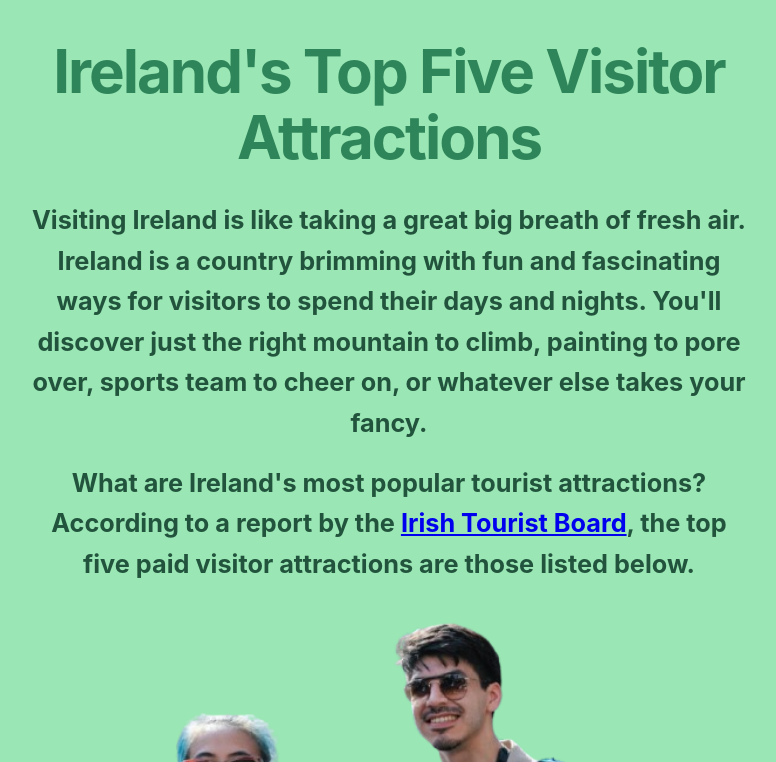
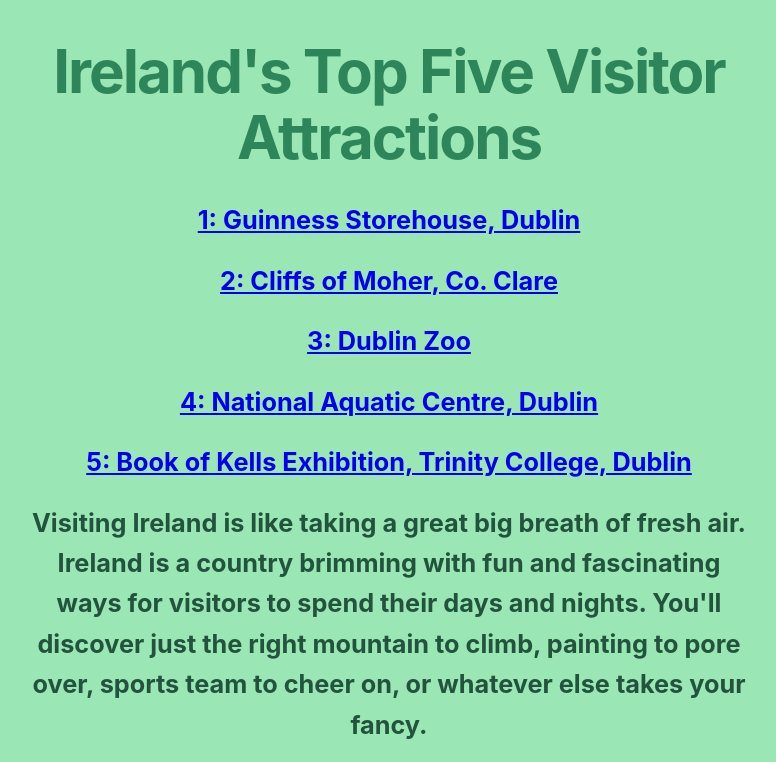
Before and after one commit to ferdnandow/ferdnandow.github.io, a plain HTML site: page exercises/page-5.html in a window 1280 px wide. Shown: the top 762 px of the page, without its empty margins (251-1027 px from the left). Drawn offline with Linux system fonts and the light colour scheme.

Commit message:
Working-with-Hyperlinks

```diff
--- a/exercises/page-5.html
+++ b/exercises/page-5.html
@@ -4,10 +4,8 @@
   <meta charset="utf-8">
   <meta name="viewport" content="width=device-width, initial-scale=1.0">
   <meta http-equiv="X-UA-Compatible" content="IE=edge">
-
   <title>Ireland's Top Five Visitor Attractions</title>
   <meta name="description" content="The country's most popular atractions for visitors, according to the Irish Tourist Board.">
-
   <link rel="stylesheet" href="assets/css/style-5.css">
 
 
@@ -20,11 +18,15 @@
 
 </head>
 
-<body>
+<body id="top-of-page">
 
 <header>
     <h1>Ireland's Top Five Visitor Attractions</h1>
-
+<p><a href="#guinness">1: Guinness Storehouse, Dublin</a></p>
+<p><a href="#cliffs-of-moher">2: Cliffs of Moher, Co. Clare</a></p>
+<p><a href="#dublin-zoo">3: Dublin Zoo</a></p>
+<p><a href="#aquatic-centre">4: National Aquatic Centre, Dublin</a></p>
+<p><a href="#kells-tcd">5: Book of Kells Exhibition, Trinity College, Dublin</a></p>
     <p>Visiting Ireland is like taking a great big breath of fresh air. Ireland is a country brimming with fun and fascinating ways for visitors to spend their days and nights. You'll discover just the right mountain to climb, painting to pore over, sports team to cheer on, or whatever else takes your fancy.</p>
 
     <p>What are Ireland's most popular tourist attractions? According to a report by the <a href="https://www.discoverireland.ie/">Irish Tourist Board</a>, the top five paid visitor attractions are those listed below.</p>
@@ -39,46 +41,48 @@
 
     <h2>Guinness Storehouse, Dublin</h2>
     <img src="assets/img/guinness-storehouse.jpg" alt="Guinness Storehouse">
-
+    <h2 id="guinness">Guinness Storehouse, Dublin</h2>
 
     <p>Located at St. James's Gate Brewery, the <a href="https://www.guinness-storehouse.com/en" target="_blank">Guinness Storehouse</a> is the home of the Black Stuff, the heart of Dublin and an unforgettable element of any Irish adventure. An exciting visitor experience begins at the bottom of the world's largest pint glass, where you will learn the story of the beer's four ingredients: water, barley, hops and yeast. Your journey continues up through seven floors filled with interactive experiences that fuse Guinness' long brewing heritage with Ireland's rich history. At the top, you'll be rewarded with a pint of perfection in our world-famous rooftop Gravity Bar. Now that's our kind of higher education!</p>
 
     <p class="highlight-text">Annual Number of Visitors: <b>1,711,281</b></p>
 
 
-    <h2>Cliffs of Moher, Co. Clare</h2>
+    <h2 id="cliffs-of-moher">Cliffs of Moher, Co. Clare</h2>
+    <img src="assets/img/cliffs-of-moher.jpg" alt="Cliffs of Moher">
 
-    <img src="assets/img/cliffs-of-moher.jpg" alt="Cliffs of Moher">
 
     <p>You simply cannot travel to Ireland without paying a visit to the breathtaking <a href="https://www.cliffsofmoher.ie" target="_blank">Cliffs of Moher</a>, situated in County Clare along the Wild Atlantic Way. The Cliffs of Moher have majestically faced the Atlantic for over 350 million years and their beauty is incomparable. The Cliffs are an area of outstanding natural beauty that is recognised as a UNESCO Global Geopark. Also, they are a haven for wildlife. Over 30,000 breeding bird pairs make the Cliffs their home annually, among them guillemots, razorbills, kittiwakes, peregrine falcons and the ever-popular cute puffins.</p>
 
     <p class="highlight-text">Annual Number of Visitors: <b>1,527,000</b></p>
 
 
-    <h2>Dublin Zoo</h2>
+    <h2 id="dublin-zoo">Dublin Zoo</h2>
+    <img src="assets/img/dublin-zoo.jpg" alt="Dublin Zoo">
 
-    <img src="assets/img/dublin-zoo.jpg" alt="Dublin Zoo">
 
     <p>Established in 1830, <a href="https://www.dublinzoo.ie"  target="_blank">Dublin Zoo</a> works in partnership with zoos worldwide to make a significant contribution to the conservation of the endangered species on Earth. Located in Dublin's Phoenix Park and covering over 28 hectares, the Zoo is divided into the following areas: Asian Forests, Orangutan Forest, The Kaziranga Forest Trail, Fringes of the Arctic, Sea Lion Cove, African Plains, Roberts House, House of Reptiles, City Farm and South American House. Home to some 400 animals in a safe environment, Dublin Zoo is where education and conservation combine for an exciting and stimulating day out for all the family.</p>
     <p class="highlight-text">Annual Number of Visitors: <b>1,264,300</b></p>
 
 
-    <h2>National Aquatic Centre, Dublin</h2>
+    <h2 id="aquatic-centre">National Aquatic Centre, Dublin</h2>
+    <img src="assets/img/national-aquatic-centre.jpg" alt="National Aquatic Centre">
 
-    <img src="assets/img/national-aquatic-centre.jpg" alt="National Aquatic Centre">
 
     <p>Located in the Dublin suburb of Blanchardstown, Dublin, the <a href="https://www.nationalaquaticcentre.ie" target="_blank">National Aquatic Centre</a> is Ireland's largest and most popular Water Park. The 2,500-capacity venue has won numerous major awards, including <i>Best Leisure Facility in Ireland</i>. It has hosted pre-Olympic training camps for teams from 16 different countries and 190 athletes, among them eventual Water Polo Champions, Croatia, and the Synchronised Swimming Team from the USA.</p>
     <p class="highlight-text">Annual Number of Visitors: <b>1,099,756</b></p>
 
 
-    <h2>Book of Kells Exhibition, Trinity College, Dublin</h2>
+    <h2 id="kells-tcd">Book of Kells Exhibition, Trinity College, Dublin</h2>
+    <img src="assets/img/book-of-kells.jpg" alt="Book of Kells Exhibition">
 
-    <img src="assets/img/book-of-kells.jpg" alt="Book of Kells Exhibition">
 
     <p>Based at Trinity College in the heart of Dublin city, the <a href="https://www.tcd.ie/visitors/book-of-kells/" target="_blank">Book of Kells Exhibition</a> is a must-see on the itinerary of all visitors to Ireland. It showcases the nation's greatest cultural treasure and the world's most famous medieval manuscript: the Book of Kells, a 9th-century manuscript that documents the four Gospels of the life of Jesus Christ. The Exhibition also features access to the Long Room, a magnificent and beautiful library, that houses 200,000 of Trinity College's oldest books.</p>
     <p class="highlight-text">Annual Number of Visitors: <b>983,410</b></p>
 
+    <p><a href="#top-of-page">Return to top of page</a></p>
     <p><a href="../index.html">Back to Home page</a></p>
+
 
 </section>
 
```
Also changed, not shown: exercises/page-3.html (+5 -7 lines), exercises/page-4.html (+4 -5 lines).
